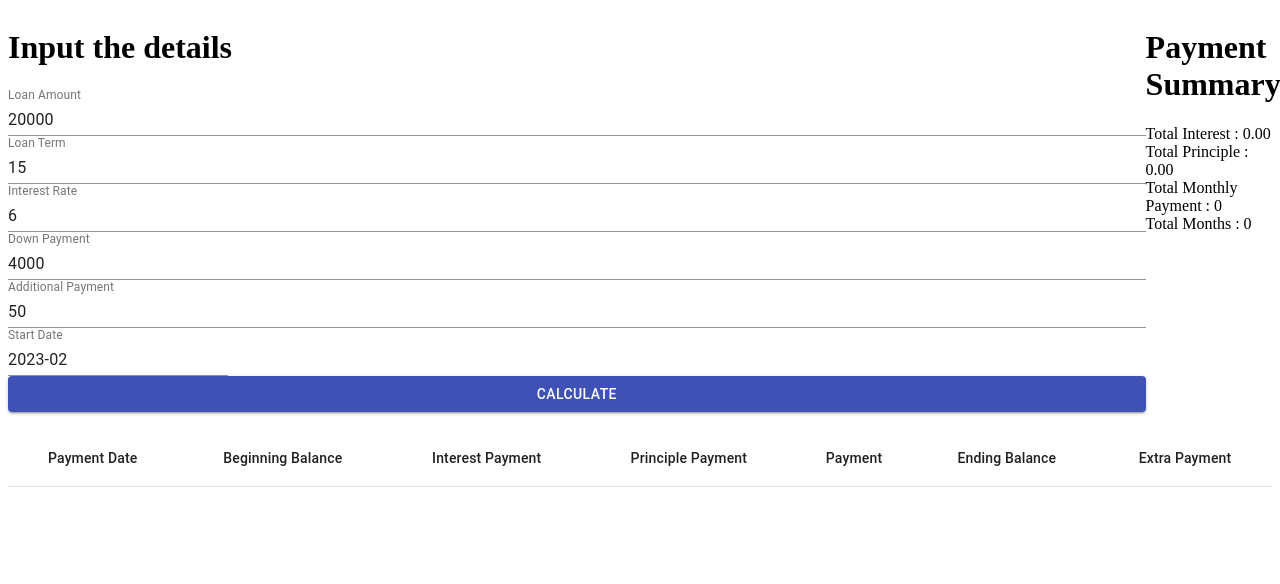
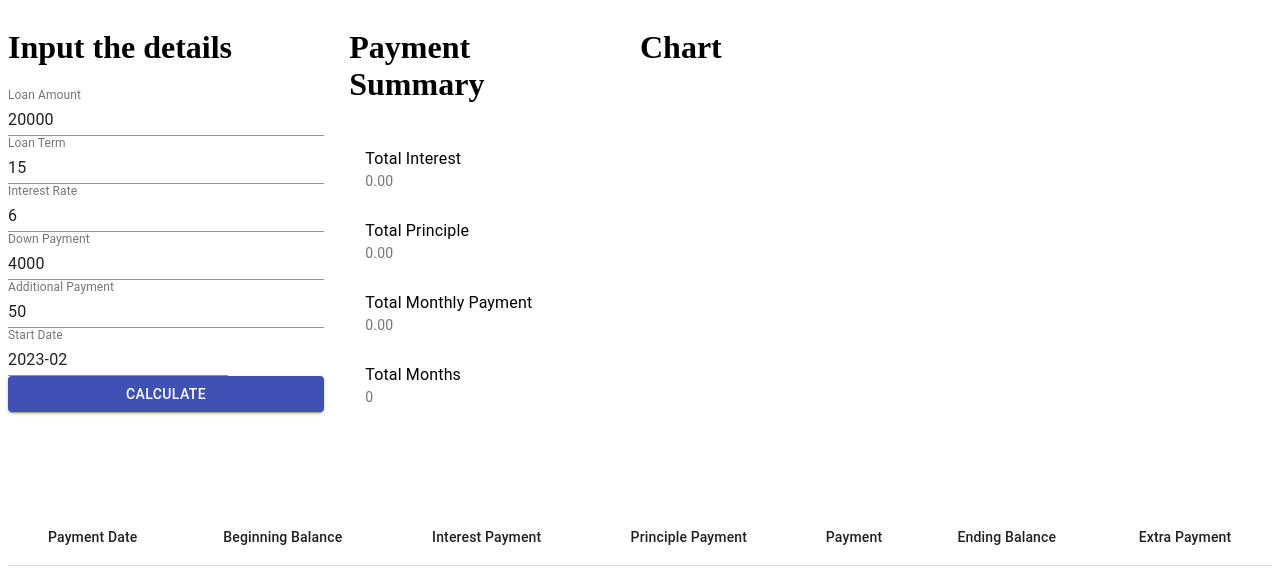
Before and after one commit to adars47/moragte, a React (Create React App) app: page / in a window 1280 px wide. Shown: the top 584 px of the page. Built offline with nearby package versions, Linux system fonts and the light colour scheme.

Commit message:
added list in payment summary

```diff
--- a/src/App.css
+++ b/src/App.css
@@ -1,12 +1,19 @@
 .rowC{display:flex; flex-direction:row;}
 
-.InputDiv{
+.inputDiv{
+  width:25%;
+  height : 50%
+}
+
+.tablleDiv{
   width:20%;
+  margin-top: 5%;
 }
 
 .calDiv
 {
-  width: 10%;
+  width: 20%;
+  margin: 0 3% 0 2%;
 }
 .chartDiv{
   width:50%;
--- a/src/App.js
+++ b/src/App.js
@@ -27,14 +27,9 @@ function App() {
        <div className='rowC'>
           <InputComponent setInterest={setInterest} setPrinciple={setPrinciple} setTime={setTime} setStartDate={setStartDate} setPaymentFrequency={setPaymentFrequency} setDownPayment={setDownPayment} setAdditionalPayment={setAdditionalPayment} />
           <TotalCalculationComponent interest={interest} principle={principle} time={time} start_date={start_date} additional_payment={additional_payment} down_payment={down_payment} />
+          <ChartComponent interest={interest} principle={principle} time={time} start_date={start_date} additional_payment={additional_payment} down_payment={down_payment} />
         </div>
- <br></br>
         <TableComponent interest={interest} principle={principle} time={time} start_date={start_date} additional_payment={additional_payment} down_payment={down_payment} />
-<br></br>
-<div className='rowC'>
-
-        <ChartComponent interest={interest} principle={principle} time={time} start_date={start_date} additional_payment={additional_payment} down_payment={down_payment} />
-</div>
     </div>
   );
 }
--- a/src/Component/ChartComponent.js
+++ b/src/Component/ChartComponent.js
@@ -15,6 +15,7 @@ function ChartComponent({interest, time, principle,start_date,additional_payment
     console.log(interests,principles);
     return (
         <div className="chartDiv">
+            <h1> Chart</h1>
             <FlexibleXYPlot>
                 <VerticalGridLines />
                 <HorizontalGridLines />
@@ -22,14 +23,15 @@ function ChartComponent({interest, time, principle,start_date,additional_payment
                 <YAxis />
                 <LineSeries
                     style={{
-                    strokeWidth: '3px'
+                    strokeWidth: '1px'
                     }}
-                    lineStyle={{stroke: 'red'}}
-                    markStyle={{stroke: 'blue'}}
                     data={interests}
                 />
+
                 <LineSeries
-                    curve={'curveMonotoneX'}
+                    style={{
+                    strokeWidth: '1px'
+                    }}
                     data={principles}
                 />
             </FlexibleXYPlot>
--- a/src/Component/InputComponent.js
+++ b/src/Component/InputComponent.js
@@ -77,7 +77,7 @@ function InputComponent({setInterest,setPrinciple,setTime,setStartDate,setDownPa
     };
 
     return (
-      <div className="App">
+      <div className="inputDiv">
         <h1>Input the details</h1>
           <form onSubmit={formik.handleSubmit}>
             <TextField
--- a/src/Component/TableComponent.js
+++ b/src/Component/TableComponent.js
@@ -11,7 +11,7 @@ function TableComponent({interest, time, principle,start_date,additional_payment
   let rows = ammortization_calculate(interest,time,principle,start_date,additional_payment,down_payment);
 
   return (
-    <TableContainer className='InputDiv'>
+    <TableContainer className='tableDiv'>
     <Table sx={{ minWidth: 650 }} aria-label="simple table">
       <TableHead>
         <TableRow>
--- a/src/Component/TotalCalculationComponent.js
+++ b/src/Component/TotalCalculationComponent.js
@@ -1,5 +1,9 @@
 import ammortization_calculate from "../scripts/ammortization_calculation";
 import Box from '@material-ui/core/Box';
+import List from '@material-ui/core/List';
+import ListItem from '@material-ui/core/ListItem';
+import ListItemIcon from '@material-ui/core/ListItemIcon';
+import ListItemText from '@material-ui/core/ListItemText';
 function TotalCalculationComponent({interest, time, principle,start_date,additional_payment,down_payment}) {
 
     let rows = ammortization_calculate(interest,time,principle,start_date,additional_payment,down_payment)
@@ -16,15 +20,31 @@ function TotalCalculationComponent({interest, time, principle,start_date,additio
         console.log(row);
     });
     return(
-        <Box className="calDiv">
+        <Box className="calDiv" color="text.primary">
             <h1>Payment Summary</h1>
              <div>
-                <p>
-                    Total Interest : { parseFloat(total_interest).toFixed(2)}<br></br>
-                    Total Principle : { parseFloat(total_principle).toFixed(2)}<br></br>
-                    Total Monthly Payment : {parseFloat(total_monthly_payment).toFixed()}<br></br>
-                    Total Months : {nop}
-                </p>
+                    <List component="nav" aria-label="secondary mailbox folders">
+                        <ListItem>
+                            <ListItemText
+                                primary=" Total Interest"
+                                secondary={ parseFloat(total_interest).toFixed(2)}/>
+                        </ListItem>
+                        <ListItem>
+                            <ListItemText
+                                primary=" Total Principle"
+                                secondary={ parseFloat(total_principle).toFixed(2)}/>
+                        </ListItem>
+                        <ListItem>
+                            <ListItemText
+                                primary=" Total Monthly Payment"
+                                secondary={ parseFloat(total_monthly_payment).toFixed(2)}/>
+                        </ListItem>
+                        <ListItem>
+                            <ListItemText
+                                primary=" Total Months"
+                                secondary={ nop}/>
+                        </ListItem>
+                    </List>
             </div>
         </Box>
 
```
